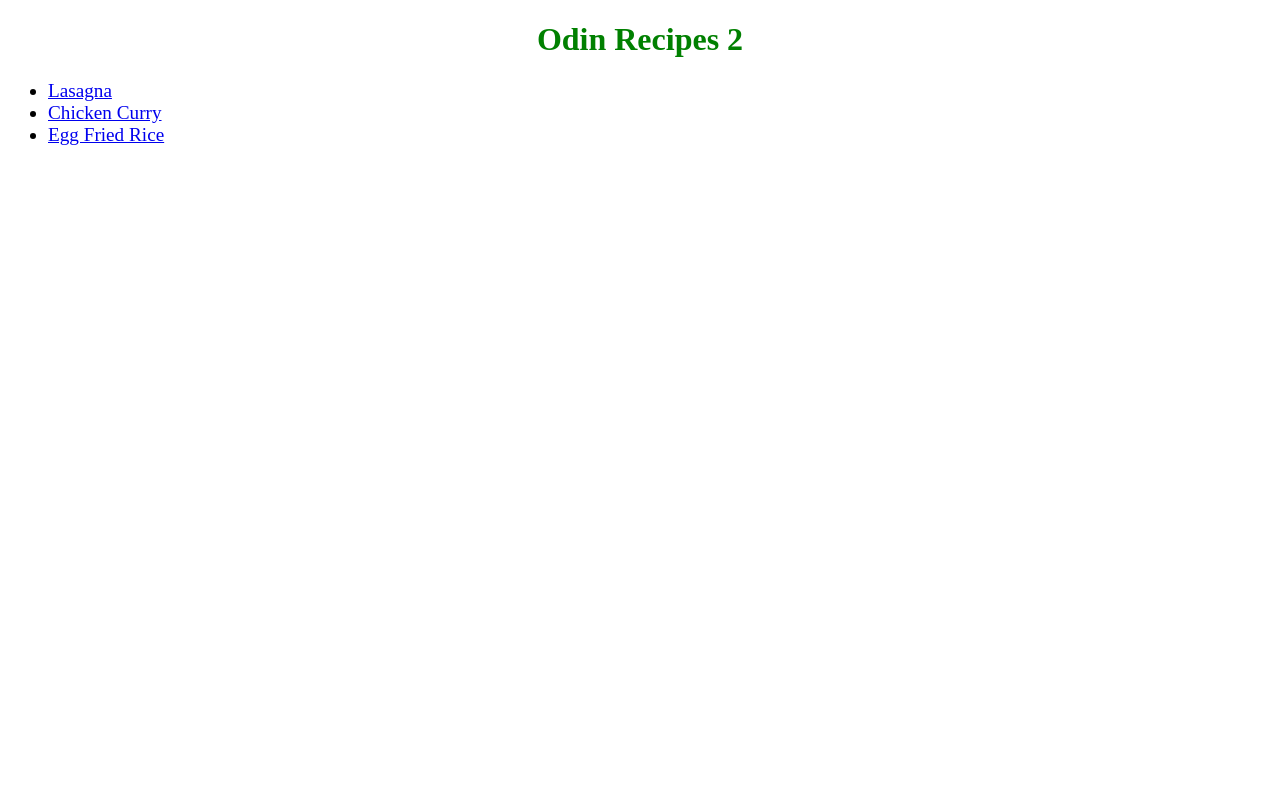
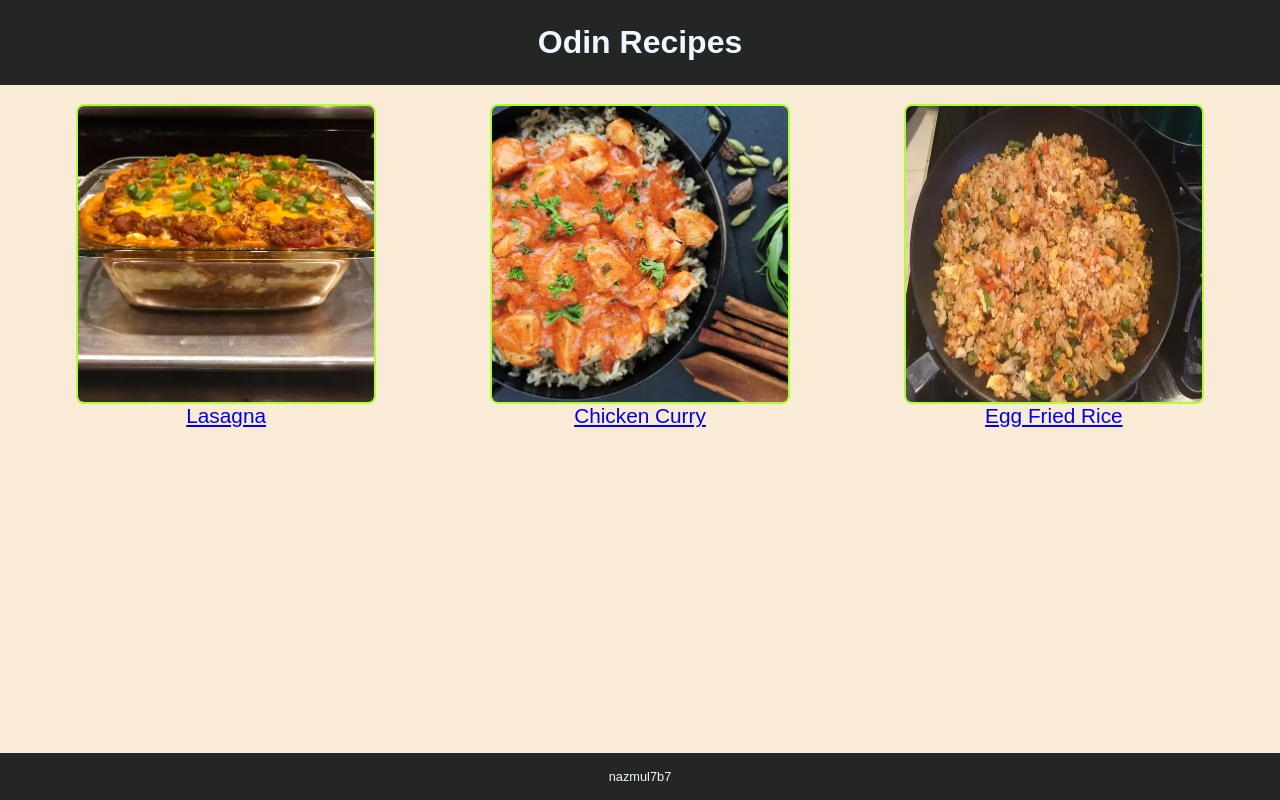
Before and after one commit to nazmul7b7/odin-recipes2, a plain HTML site: page index.html in a window 1280 px wide. Drawn offline with Linux system fonts and the light colour scheme.

Commit message:
add more style to front page

```diff
--- a/index.html
+++ b/index.html
@@ -1,16 +1,32 @@
 <!DOCTYPE html>
-<html>
-    <head>
-        <meta charset="utf-8">
-        <title>Odin Recipes 2</title>
-        <link rel="stylesheet" href="./styles.css">
-    </head>
-    <body>
-        <div><h1>Odin Recipes 2</h1></div>
-        <ul class="links">
-            <li><a href="./recipes/lasagna.html">Lasagna</a></li>
-            <li><a href="./recipes/chicken-curry.html">Chicken Curry</a></li>
-            <li><a href="./recipes/egg-fried-rice.html">Egg Fried Rice</a></li>
-        </ul>
-    </body>
+<html lang="en">
+<head>
+    <meta charset="UTF-8">
+    <meta http-equiv="X-UA-Compatible" content="IE=edge">
+    <meta name="viewport" content="width=device-width, initial-scale=1.0">
+    <link rel="stylesheet" href="main-styles.css">
+    <title>Odin Recipes</title>
+</head>
+<body>
+    <header>
+        <h1>Odin Recipes</h1>
+    </header>
+    <div class="content">
+        <div class="img 1">
+            <img src="../images/lasagna.webp" height="300px" width="300px" alt="Lasagna Image">
+            <a href="./recipes/lasagna.html">Lasagna</a>
+        </div>
+        <div class="img 2">
+            <img src="../images/chicken-curry.webp" height="300px" width="300px" alt="Chicken Curry Image">
+            <a href="./recipes/chicken-curry.html">Chicken Curry</a>
+        </div>
+        <div class="img 3">
+            <img src="../images/egg-fried-rice.webp" height="300px" width="300px" alt="Egg Fried Rice Image">
+            <a href="./recipes/egg-fried-rice.html">Egg Fried Rice</a>
+        </div>
+    </div>
+    <footer>
+        <div>nazmul7b7</div>
+    </footer>
+</body>
 </html>
--- /dev/null
+++ b/main-styles.css
@@ -0,0 +1,52 @@
+* {
+    margin: 0;
+    padding: 0;
+    box-sizing: border-box;
+}
+
+body {
+    font-family: sans-serif;
+    display: flex;
+    flex-direction: column;
+    height: 100vh;
+    justify-content: space-between;
+}
+
+h1 {
+    text-align: center;
+    padding: 1.5rem;
+    background-color: rgb(36, 37, 37);
+    color: aliceblue;
+
+}
+
+.content {
+    display: flex;
+    justify-content: space-around;
+    background-color: antiquewhite;
+    padding: 1.2rem;
+    height: 100%;
+}
+
+.img {
+    display: flex;
+    flex-direction: column;
+}
+
+img {
+    border: 2px solid greenyellow;
+    border-radius: 8px;
+}
+
+a {
+    text-align: center;
+    font-size: 1.3rem;
+}
+
+footer {
+    background-color: rgb(36, 37, 37);
+    color: aliceblue;
+    text-align: center;
+    padding: 1rem;
+    font-size: 0.8rem;
+}
--- a/styles.css
+++ /dev/null
@@ -1,15 +0,0 @@
-div {
-    color: green;
-    text-align: center;
-
-}
-
-.links {
-    font-size: larger;
-}
-
-.head {
-    text-align: center;
-    font-size: 30px;
-    color: lightgreen;
-}
```
Also changed, not shown: 1 other file.
